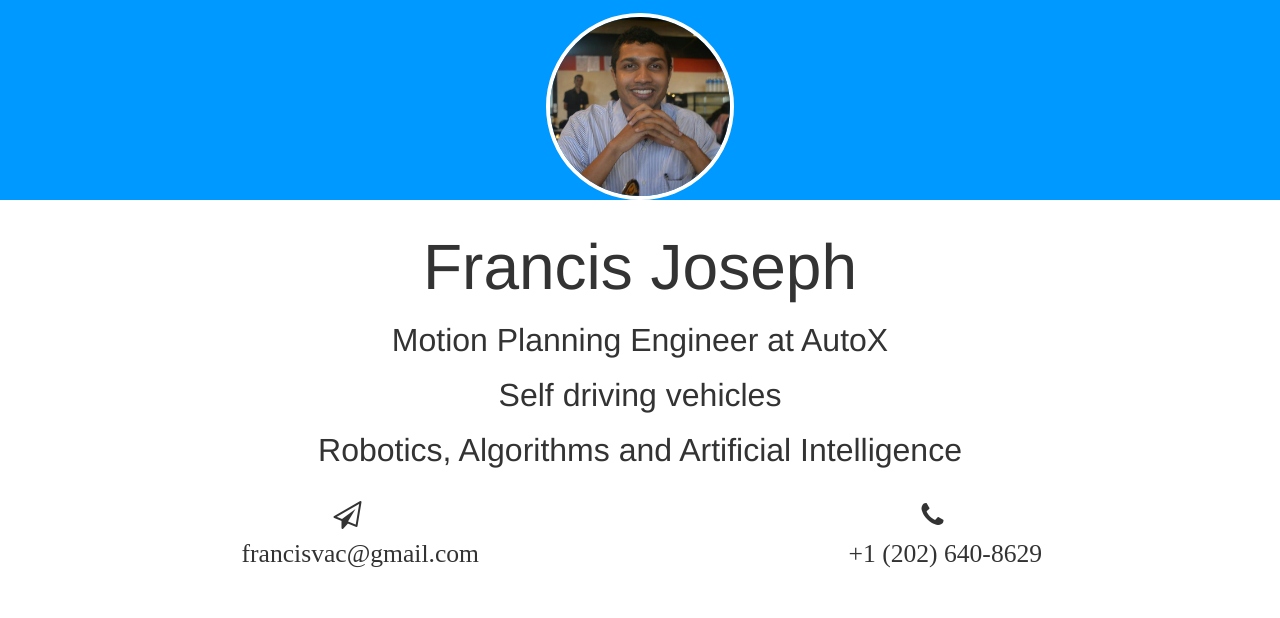
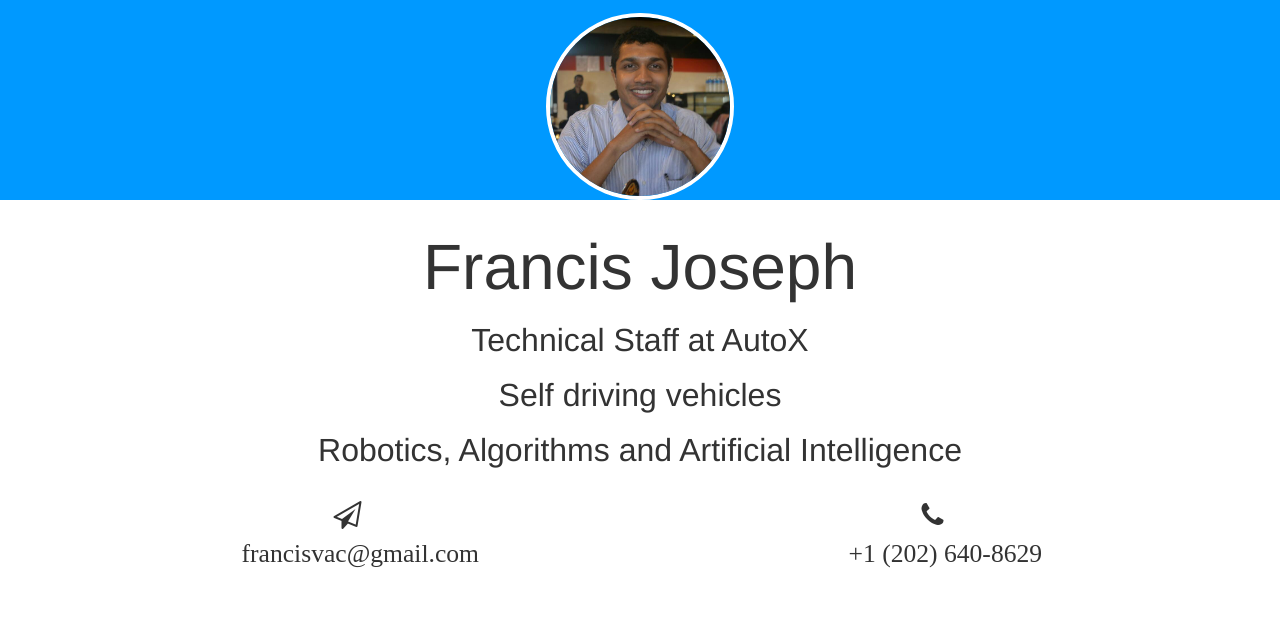
Before and after one commit to francisvac/francisvac.github.io, a plain HTML site: page index.html in a window 1280 px wide. Shown: the top 618 px of the page. Drawn offline with nearby package versions, Linux system fonts and the light colour scheme.

Commit message:
update page

```diff
--- a/index.html
+++ b/index.html
@@ -1,4 +1,5 @@
 <html>
+
 <head>
 	<title>Francis Joseph</title>
 
@@ -12,22 +13,28 @@
 	<link rel="stylesheet" href="css/custom.css">
 	<script src="js/custom.js"></script>
 </head>
+
 <body>
 	<nav id="shrinkable" class="navbar navbar-default navbar-fixed-top navbar-custom">
-			<img id="profilepic" src="assets/photos/francis_joseph.jpg" alt="Profile Picture" class="img-circle center-block img-fluid">
+		<img id="profilepic" src="assets/photos/francis_joseph.jpg" alt="Profile Picture"
+			class="img-circle center-block img-fluid">
 	</nav>
 	<section class="profile">
 		<div class="container" id="profile">
 			<h1>Francis Joseph</h1>
-				<h3>Motion Planning Engineer at AutoX</h3>
+			<h3>Technical Staff at AutoX</h3>
 			<h3>Self driving vehicles</h3>
 			<h3>Robotics, Algorithms and Artificial Intelligence </h3>
 			<div class="row">
 				<div class="col-md-6">
-						<i class="fa fa-paper-plane-o fa-2x" aria-hidden="true"><h4>&nbsp;&nbsp;&nbsp;&nbsp;<a href="mailto:francisvac@gmail.com">francisvac@gmail.com</a></h4></i>
+					<i class="fa fa-paper-plane-o fa-2x" aria-hidden="true">
+						<h4>&nbsp;&nbsp;&nbsp;&nbsp;<a href="mailto:francisvac@gmail.com">francisvac@gmail.com</a></h4>
+					</i>
 				</div>
 				<div class="col-md-6">
-						<i class="fa fa-phone fa-2x" aria-hidden="true"><h4>&nbsp;&nbsp;&nbsp;&nbsp;+1 (202) 640-8629</h4></i>
+					<i class="fa fa-phone fa-2x" aria-hidden="true">
+						<h4>&nbsp;&nbsp;&nbsp;&nbsp;+1 (202) 640-8629</h4>
+					</i>
 				</div>
 			</div>
 			<br /><br />
@@ -56,7 +63,8 @@
 				<div class="col-md-2"></div>
 				<div class="col-md-2"></div>
 				<div class="col-md-2">
-						<a href="https://www.linkedin.com/in/frjoseph" target="_blank"><i class="fa fa-linkedin fa-3x" aria-hidden="true"></i></a>
+					<a href="https://www.linkedin.com/in/frjoseph" target="_blank"><i class="fa fa-linkedin fa-3x"
+							aria-hidden="true"></i></a>
 				</div>
 				<div class="col-md-2">
 					<a href="resume/Francis_Joseph.pdf" target="_blank"><i class="fa fa-file-pdf-o fa-3x"></i></a>
@@ -85,4 +93,5 @@
 		</section>
           -->
 </body>
+
 </html>
```
Lines whose indentation alone changed are shown as unchanged.
